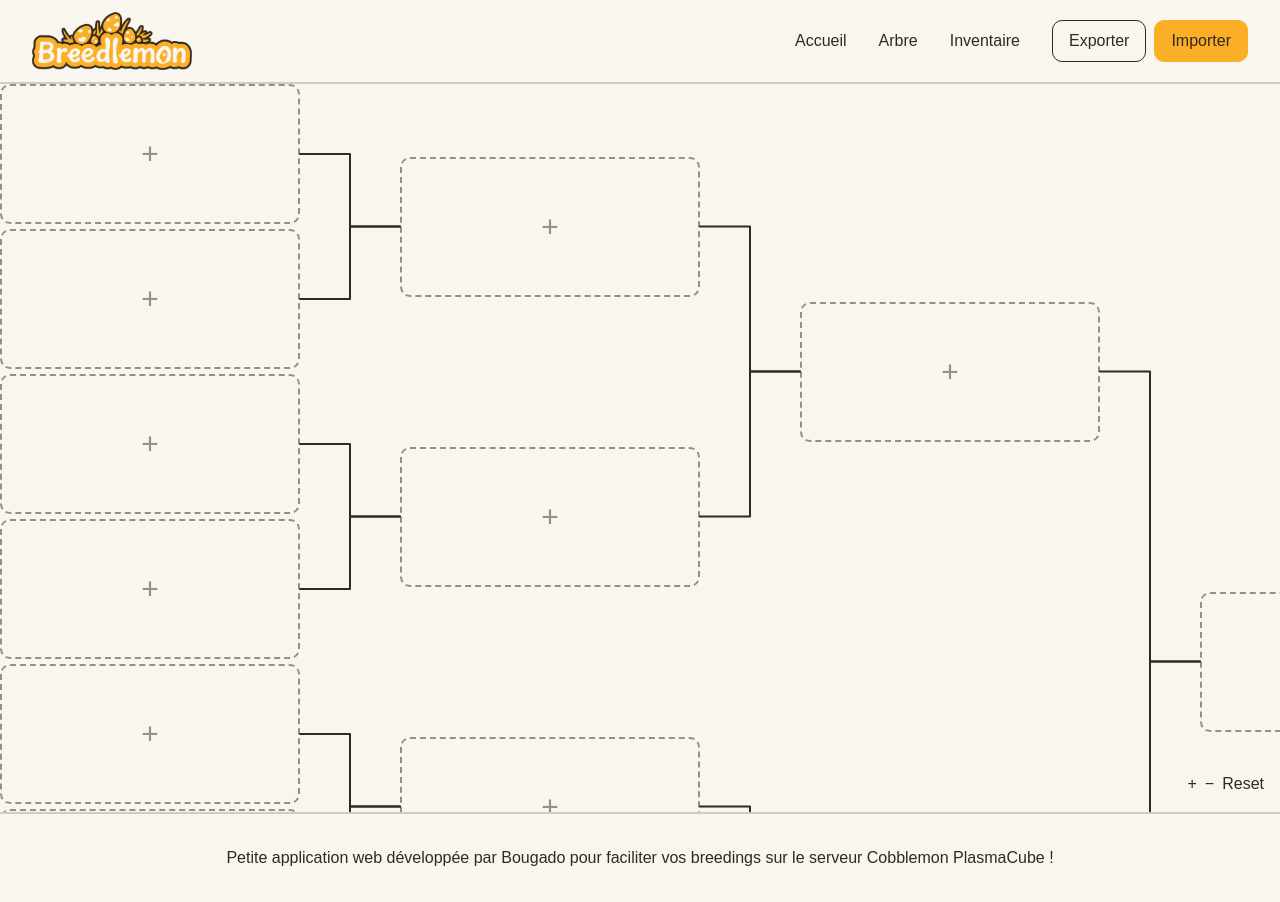
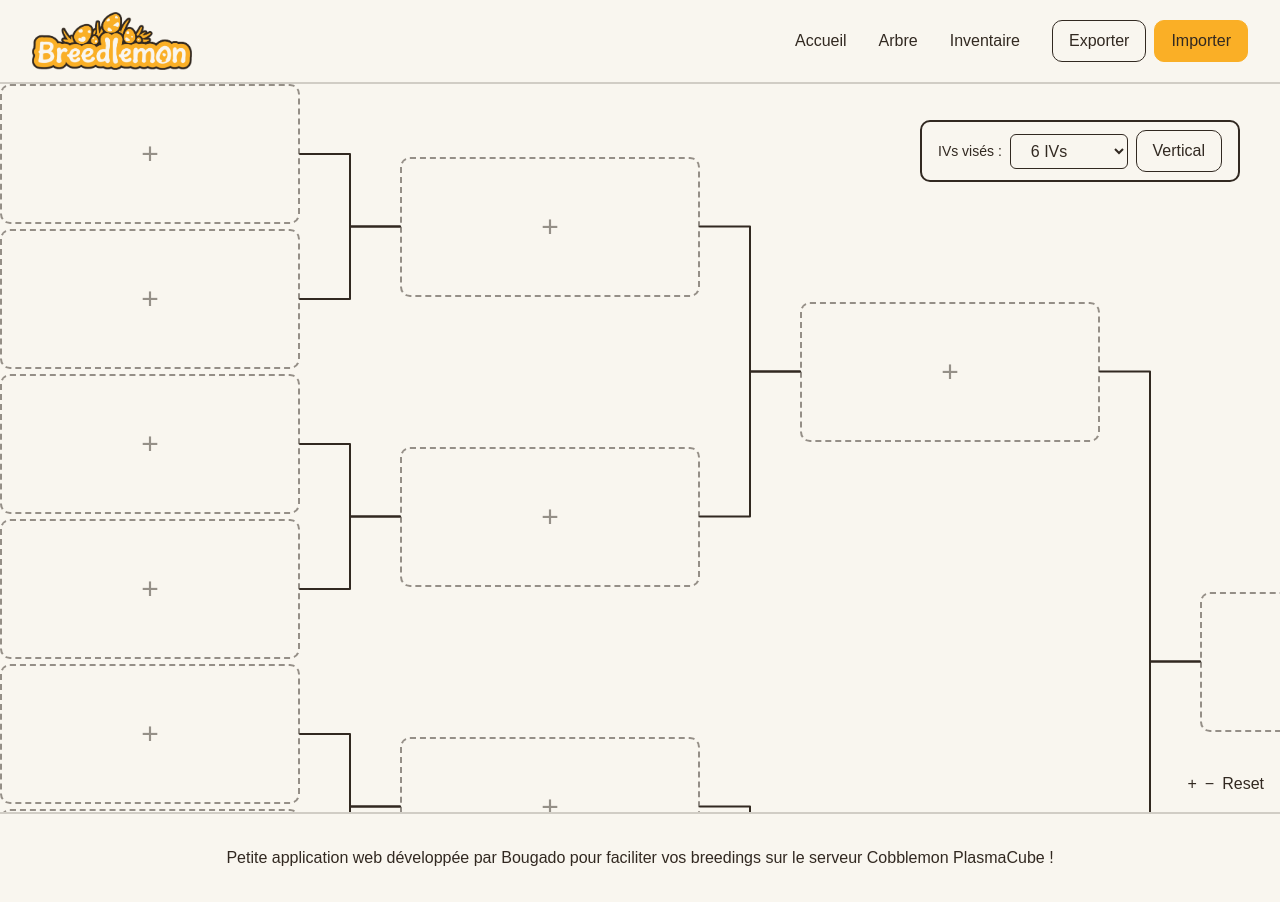
Before and after one commit to BougadoGaboudo/breedlemon, a Next.js app: page /tree in a window 1280 px wide. Built offline with nearby package versions, Linux system fonts and the light colour scheme; a web font is replaced by a local one.

Commit message:
feat(layout): choice for horizontal / vertical layout tree + target iv

```diff
--- a/components/CanvasEdges.tsx
+++ b/components/CanvasEdges.tsx
@@ -1,9 +1,10 @@
 type CanvasEdgesProps = {
   edges: { id: string; source: string; target: string }[];
   nodesById: Map<string, { x: number; y: number; width: number; height: number }>;
+  orientation: "horizontal" | "vertical";
 };
 
-export function CanvasEdges({ edges, nodesById }: CanvasEdgesProps) {
+export function CanvasEdges({ edges, nodesById, orientation }: CanvasEdgesProps) {
   return (
     <svg style={{ position: "absolute", top: 0, left: 0, overflow: "visible", pointerEvents: "none" }}>
       {edges.map((edge) => {
@@ -11,25 +12,28 @@ export function CanvasEdges({ edges, nodesById }: CanvasEdgesProps) {
         const target = nodesById.get(edge.target);
         if (!source || !target) return null;
 
-        // const x1 = source.x + source.width / 2;
-        // const y1 = source.y + source.height;
-        // const x2 = target.x + target.width / 2;
-        // const y2 = target.y;
-        // const midY = (y1 + y2) / 2;
+        let d: string;
 
-        const x1 = source.x + source.width;
-        const y1 = source.y + source.height / 2;
-
-        const x2 = target.x;
-        const y2 = target.y + target.height / 2;
-
-        const midX = (x1 + x2) / 2;
+        if (orientation === "vertical") {
+          const x1 = source.x + source.width / 2;
+          const y1 = source.y + source.height;
+          const x2 = target.x + target.width / 2;
+          const y2 = target.y;
+          const midY = (y1 + y2) / 2;
+          d = `M ${x1} ${y1} L ${x1} ${midY} L ${x2} ${midY} L ${x2} ${y2}`;
+        } else {
+          const x1 = source.x + source.width;
+          const y1 = source.y + source.height / 2;
+          const x2 = target.x;
+          const y2 = target.y + target.height / 2;
+          const midX = (x1 + x2) / 2;
+          d = `M ${x1} ${y1} L ${midX} ${y1} L ${midX} ${y2} L ${x2} ${y2}`;
+        }
 
         return (
           <path
             key={edge.id}
-            // d={`M ${x1} ${y1} L ${x1} ${midY} L ${x2} ${midY} L ${x2} ${y2}`}
-            d={`M ${x1} ${y1} L ${midX} ${y1} L ${midX} ${y2} L ${x2} ${y2}`}
+            d={d}
             fill="none"
             stroke="currentColor"
             strokeWidth={2}
--- a/components/GenealogyTreeView.tsx
+++ b/components/GenealogyTreeView.tsx
@@ -13,6 +13,7 @@ import { TreeCard } from "./TreeCard";
 import { useTreeBreed } from "@/hooks/useTreeBreed";
 import { InventoryCardModal } from "./InventoryCardModal";
 import { ModalOverlay } from "./ModalOverlay";
+import { TreeControls } from "./TreeControls";
 
 const NODE_WIDTH = 300;
 const NODE_HEIGHT = 140;
@@ -21,11 +22,14 @@ type SelectedSlot = { genIndex: number; slotIndex: number };
 
 export function GenealogyTreeView({ allSpecies }: { allSpecies: PokemonSpecies[] }) {
   const tree = useGenealogyTreeStore((s) => s.tree);
+  const targetIvCount = useGenealogyTreeStore((s) => s.targetIvCount);
+  const setTargetIvCount = useGenealogyTreeStore((s) => s.setTargetIvCount);
   const assignSlot = useGenealogyTreeStore((s) => s.assignSlot);
   const entries = useInventoryStore((s) => s.entries);
   const addEntry = useInventoryStore((s) => s.addEntry);
   const { breedSlot, canBreedSlot } = useTreeBreed(allSpecies);
 
+  const [orientation, setOrientation] = useState<"horizontal" | "vertical">("horizontal");
   const [selectedSlot, setSelectedSlot] = useState<SelectedSlot | null>(null);
   const [creatingEntryId, setCreatingEntryId] = useState<string | null>(null);
   const currentSlotEntryId = selectedSlot
@@ -67,11 +71,11 @@ export function GenealogyTreeView({ allSpecies }: { allSpecies: PokemonSpecies[]
       });
     }
 
-    const positions = computeLayout(rawNodes, rawEdges);
+    const positions = computeLayout(rawNodes, rawEdges, orientation);
     const nodes = rawNodes.map((n) => ({ ...n, ...positions.get(n.id)! }));
 
     return { nodes, edges: rawEdges };
-  }, [tree]);
+  }, [tree, orientation]);
 
   const nodesById = useMemo(() => new Map(nodes.map((n) => [n.id, n])), [nodes]);
 
@@ -93,8 +97,14 @@ export function GenealogyTreeView({ allSpecies }: { allSpecies: PokemonSpecies[]
 
   return (
     <div style={{ width: "100%", height: "91vh" }}>
+      <TreeControls
+        targetIvCount={targetIvCount}
+        onTargetIvCountChange={setTargetIvCount}
+        orientation={orientation}
+        onOrientationChange={setOrientation}
+      />
       <Canvas worldWidth={worldWidth} worldHeight={worldHeight}>
-        <CanvasEdges edges={edges} nodesById={nodesById} />
+        <CanvasEdges edges={edges} nodesById={nodesById} orientation={orientation} />
         {nodes.map((node) => {
           const slot = tree[node.genIndex][node.slotIndex];
           const entry = entries.find((e) => e.id === slot.inventoryEntryId);
--- a/components/Select.tsx
+++ b/components/Select.tsx
@@ -6,6 +6,7 @@ type SelectProps<T extends string | number> = {
   placeholder: string;
   clearLabel?: string;
   disabled?: boolean;
+  className?: string;
   onChange: (value: T | undefined) => void;
 };
 
@@ -15,6 +16,7 @@ export function Select<T extends string | number>({
   placeholder,
   clearLabel,
   disabled,
+  className,
   onChange,
 }: SelectProps<T>) {
   const isNumeric = options.length > 0 && typeof options[0].value === "number";
@@ -30,7 +32,7 @@ export function Select<T extends string | number>({
 
   return (
     <select
-      className="w-full cursor-pointer border border-dark-500 rounded-sm"
+      className={`w-full cursor-pointer border border-dark-500 rounded-sm ${className}`}
       value={value ?? ""}
       disabled={disabled}
       onChange={handleChange}
--- /dev/null
+++ b/components/TreeControls.tsx
@@ -0,0 +1,35 @@
+"use client";
+
+import { Select } from "./Select";
+import SecondaryButton from "./SecondaryButton";
+
+type TreeControlsProps = {
+  targetIvCount: number;
+  onTargetIvCountChange: (count: number) => void;
+  orientation: "horizontal" | "vertical";
+  onOrientationChange: (orientation: "horizontal" | "vertical") => void;
+};
+
+export function TreeControls({
+  targetIvCount,
+  onTargetIvCountChange,
+  orientation,
+  onOrientationChange,
+}: TreeControlsProps) {
+  return (
+    <div className="w-80 absolute top-22.5 right-6.5 md:top-30 md:right-10 z-40 flex items-center gap-2 bg-light-500 border-2 border-dark-500 rounded-lg px-4 py-2">
+      <span className="text-sm whitespace-nowrap">IVs visés :</span>
+      <Select
+        value={targetIvCount}
+        options={[2, 3, 4, 5, 6].map((n) => ({ value: n, label: `${n} IVs` }))}
+        placeholder="IVs"
+        className="py-1.75 px-4"
+        onChange={(count) => count !== undefined && onTargetIvCountChange(count)}
+      />
+
+      <SecondaryButton onClick={() => onOrientationChange(orientation === "horizontal" ? "vertical" : "horizontal")}>
+        {orientation === "horizontal" ? "Vertical" : "Horizontal"}
+      </SecondaryButton>
+    </div>
+  );
+}
--- a/lib/genealogyTree.ts
+++ b/lib/genealogyTree.ts
@@ -43,6 +43,24 @@ export function createEmptyTree(targetIvCount: number): GenealogyTree {
   }
 
   return tree;
+}
+
+export function resizeTree(oldTree: GenealogyTree, newTargetIvCount: number): GenealogyTree {
+  const newTree = createEmptyTree(newTargetIvCount);
+  const diff = oldTree.length - newTree.length;
+
+  if (diff >= 0) {
+    for (let k = 0; k < newTree.length; k++) {
+      newTree[k] = oldTree[k + diff].map((slot) => ({ ...slot }));
+    }
+  } else {
+    const shift = -diff;
+    for (let k = shift; k < newTree.length; k++) {
+      newTree[k] = oldTree[k - shift].map((slot) => ({ ...slot }));
+    }
+  }
+
+  return newTree;
 }
 
 export function getSiblingSlotIndex(slotIndex: number): number {
--- a/lib/layout.ts
+++ b/lib/layout.ts
@@ -3,10 +3,11 @@ import dagre from "@dagrejs/dagre";
 export function computeLayout(
   nodes: { id: string; width: number; height: number }[],
   edges: { source: string; target: string }[],
+  orientation: "horizontal" | "vertical" = "horizontal",
 ): Map<string, { x: number; y: number }> {
   const g = new dagre.graphlib.Graph();
   g.setDefaultEdgeLabel(() => ({}));
-  g.setGraph({ rankdir: "LR", nodesep: 5, ranksep: 100 });
+  g.setGraph({ rankdir: orientation === "horizontal" ? "LR" : "TB", nodesep: 5, ranksep: 100 });
 
   for (const n of nodes) g.setNode(n.id, { width: n.width, height: n.height });
   for (const e of edges) g.setEdge(e.source, e.target);
--- a/stores/genealogyTreeStore.ts
+++ b/stores/genealogyTreeStore.ts
@@ -1,6 +1,6 @@
 import { create } from "zustand";
 import { persist } from "zustand/middleware";
-import { GenealogyTree, createEmptyTree, getParentSlotsForChild } from "@/lib/genealogyTree";
+import { GenealogyTree, createEmptyTree, getParentSlotsForChild, resizeTree } from "@/lib/genealogyTree";
 
 type GenealogyTreeState = {
   targetIvCount: number;
@@ -45,10 +45,13 @@ export const useGenealogyTreeStore = create<GenealogyTreeState>()(
       fertilityUsage: {},
 
       setTargetIvCount: (count) =>
-        set({
-          targetIvCount: count,
-          tree: createEmptyTree(count),
-          fertilityUsage: {},
+        set((state) => {
+          const newTree = resizeTree(state.tree, count);
+          return {
+            targetIvCount: count,
+            tree: newTree,
+            fertilityUsage: computeFertilityUsage(newTree),
+          };
         }),
 
       assignSlot: (genIndex, slotIndex, inventoryEntryId) =>
```
